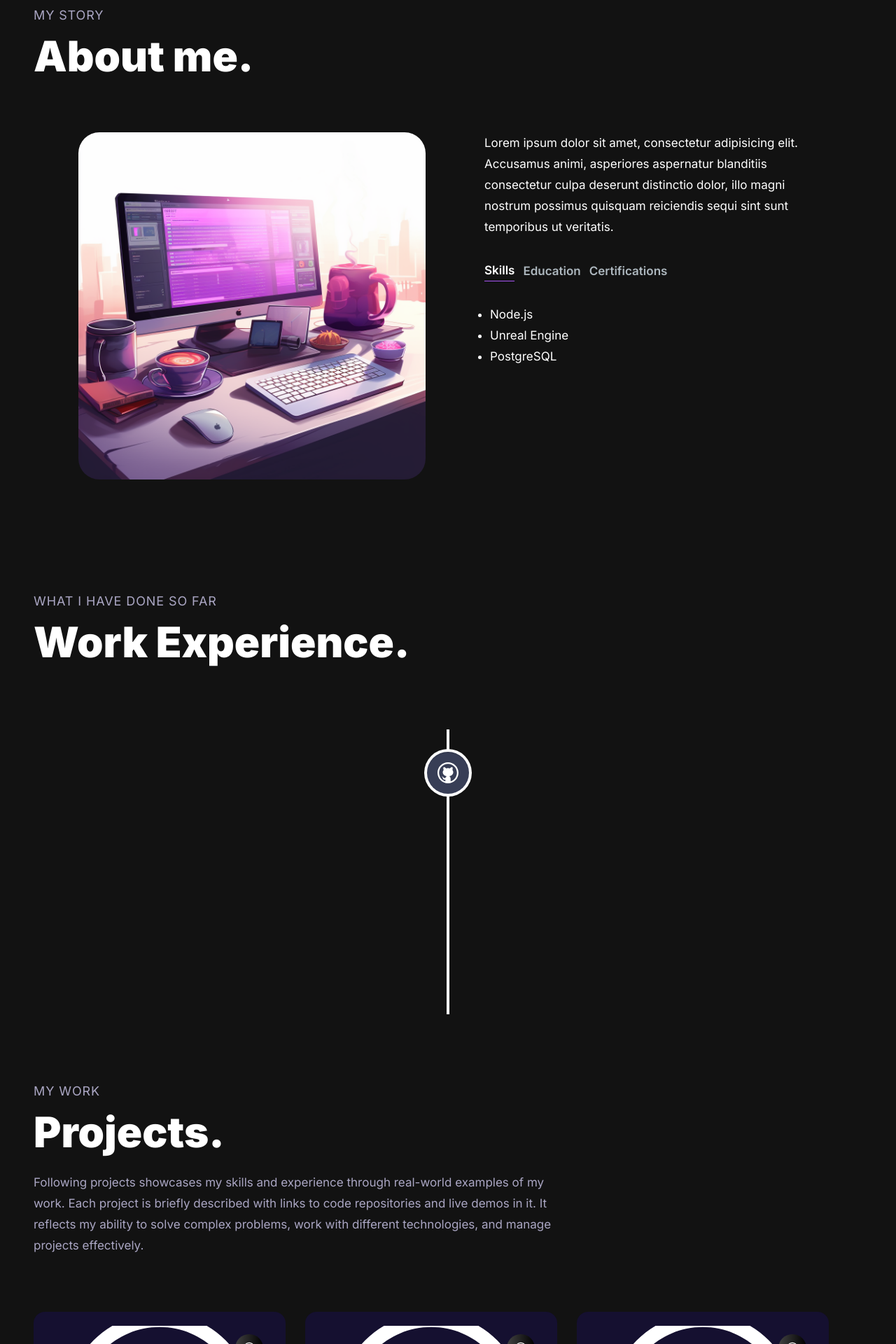
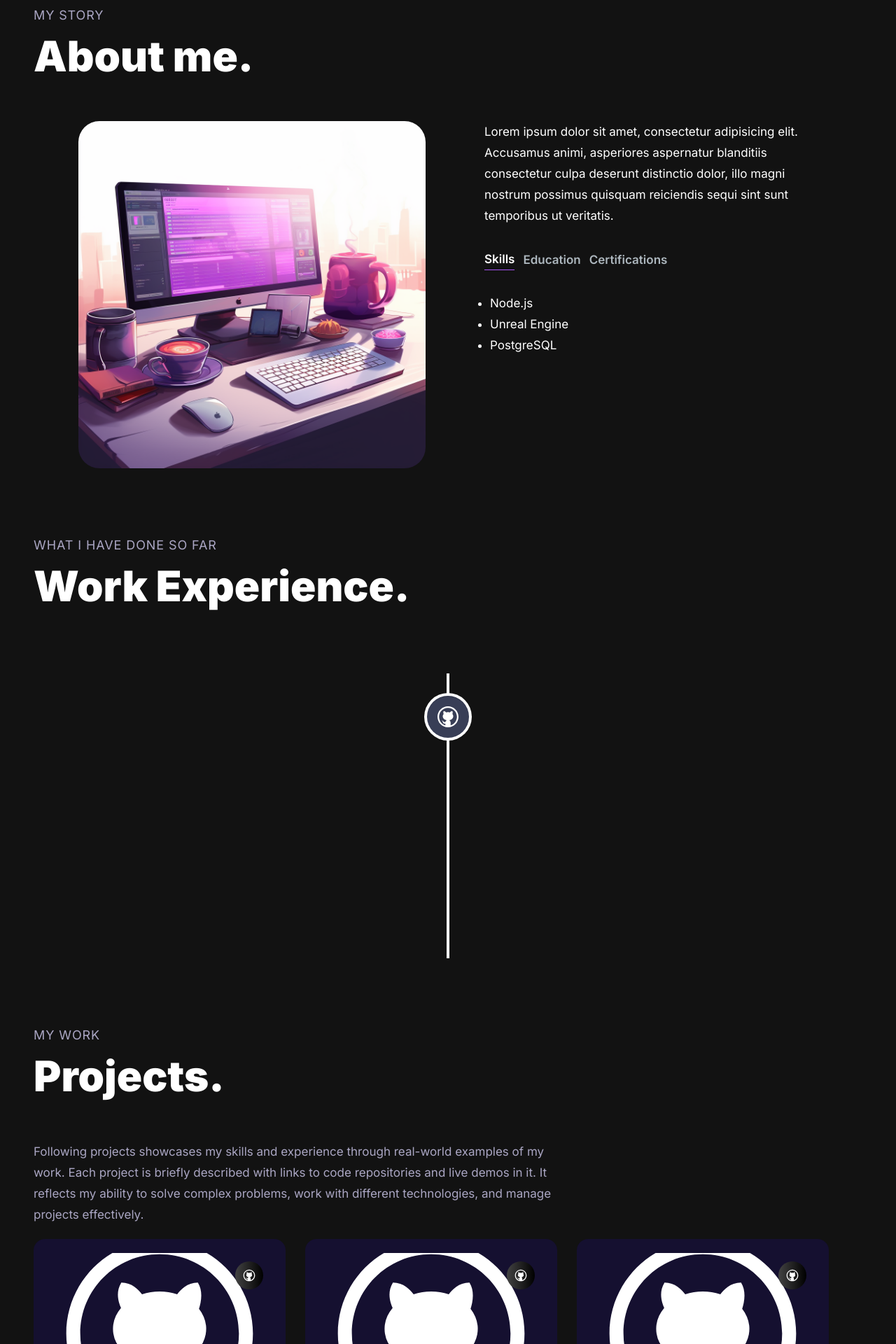
Before and after one commit to DiMs8P/Portfolio, a Next.js app: page / in a window 1280 px wide. Shown: the part 600-2520 px from the top of the page at 70% size. Built offline with nearby package versions, Linux system fonts and the light colour scheme.

Commit message:
margin improvements

```diff
--- a/app/components/About.jsx
+++ b/app/components/About.jsx
@@ -58,8 +58,8 @@ const About = () => {
           </motion.div>
 
           <section className='text-white'>
-              <div className='md:grid md:grid-cols-2 gap-8 items-center py-8 px-4
-        xl:gap-16 sm:py-16 xl:px-16'>
+              <div className='md:grid md:grid-cols-2 gap-8 items-center mt-12 px-4
+        xl:gap-16 xl:px-16'>
                   <Image
                       src={AboutImage}
                       alt='AboutImage'
--- a/app/components/Email.jsx
+++ b/app/components/Email.jsx
@@ -47,7 +47,7 @@ const Email = () => {
               <p className={`${styles.sectionSubText} `}>I&apos;m waiting for your respond</p>
               <h2 className={`${styles.sectionHeadText}`}>Contact me.</h2>
           </motion.div>
-          <section className='grid md:grid-cols-2 my-12 md:my-12 gap-4 relative'>
+          <section className='grid md:grid-cols-2 my-12 gap-4 relative'>
               <div>
                   <h5 className='text-xl font-bold'>
                       Get in touch
--- a/app/components/Works.jsx
+++ b/app/components/Works.jsx
@@ -79,7 +79,7 @@ const Works = () => {
             <div className='w-full flex'>
                 <motion.p
                     variants={fadeIn("", "", 0.1, 1)}
-                    className='mt-3 text-secondary text-[17px] max-w-3xl leading-[30px]'
+                    className='mt-12 text-secondary text-[17px] max-w-3xl leading-[30px]'
                 >
                     Following projects showcases my skills and experience through
                     real-world examples of my work. Each project is briefly described with
@@ -89,7 +89,7 @@ const Works = () => {
                 </motion.p>
             </div>
 
-            <div className='mt-20 flex flex-wrap gap-7'>
+            <div className='mt-5 flex flex-wrap gap-7'>
                 {projects.map((project, index) => (
                     <ProjectCard key={`project-${index}`} index={index} {...project} />
                 ))}
```
